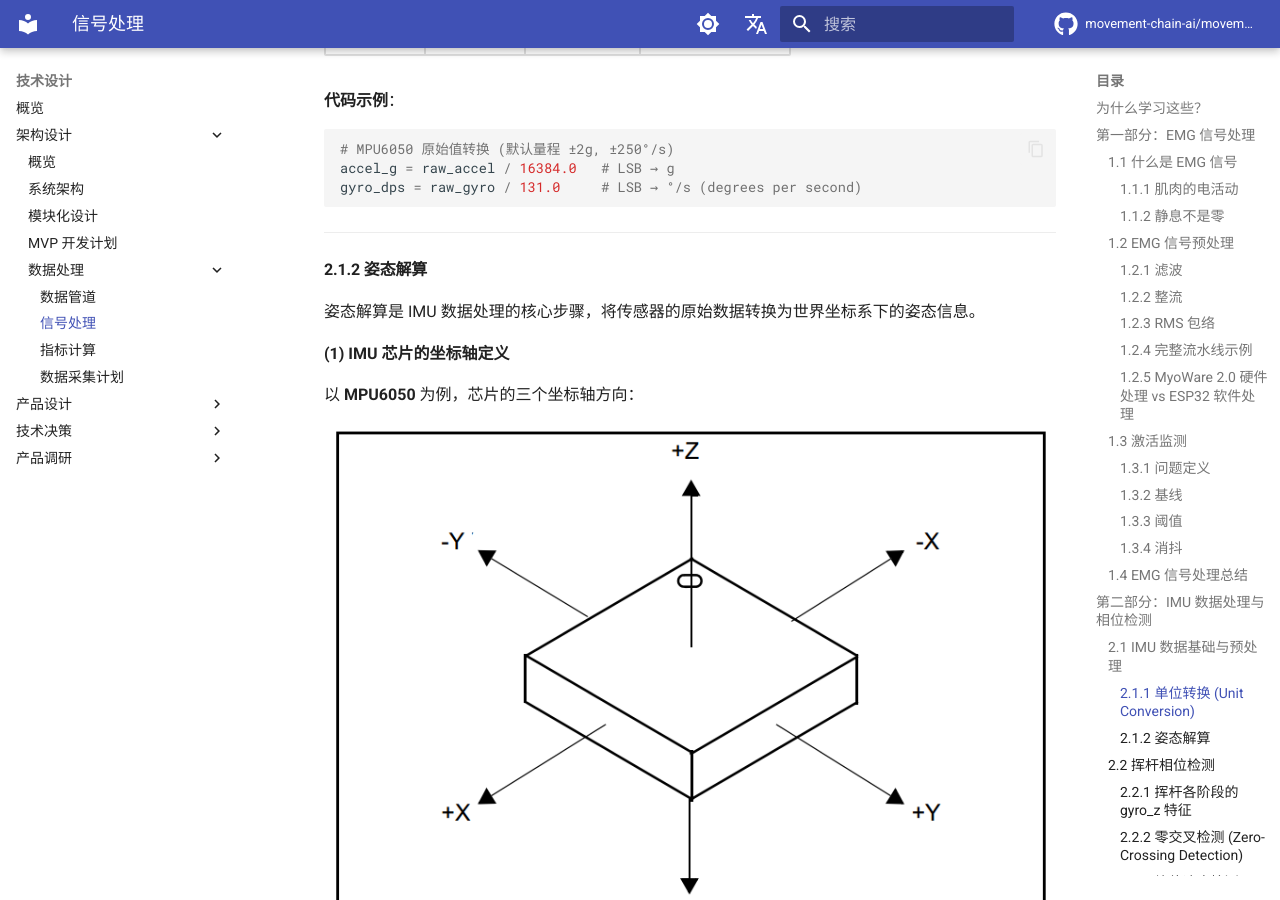
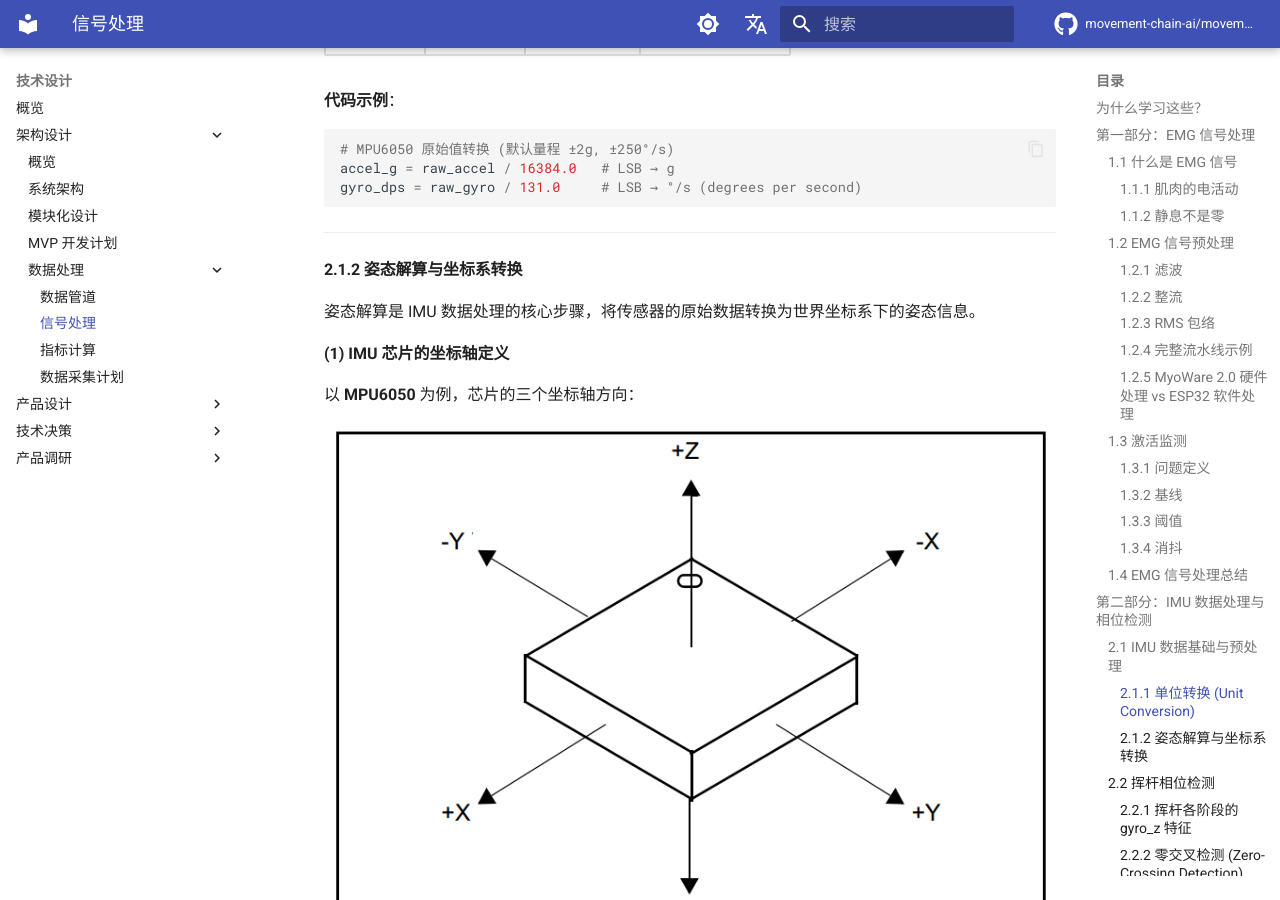
Before and after one commit to movement-chain-ai/movement-chain-docs, an MkDocs documentation site: the page built from docs/zh/design/architecture/data-processing/signal-processing.md, in a window 1280 px wide and 900 px high, scrolled down 20666 px. Built offline with MkDocs 1.6.1 and Material for MkDocs 9.7.7, drawn with Linux system fonts in a browser that asks for light colours; comment, search, counter and statistics services are not loaded; the version menu is left out; some of the changed text lies outside the part shown.

Commit message:
docs: 更新章节标题，区分姿态解算与坐标系转换
Co-Authored-By: Claude Opus 4.5 <noreply@anthropic.com>

```diff
--- a/docs/zh/design/architecture/data-processing/signal-processing.md
+++ b/docs/zh/design/architecture/data-processing/signal-processing.md
@@ -1039,7 +1039,7 @@ gyro_dps = raw_gyro / 131.0     # LSB → °/s (degrees per second)
 
 ---
 
-#### 2.1.2 姿态解算
+#### 2.1.2 姿态解算与坐标系转换
 
 姿态解算是 IMU 数据处理的核心步骤，将传感器的原始数据转换为世界坐标系下的姿态信息。
 
@@ -1189,7 +1189,7 @@ IMU 加速度计测量的是**比力 (Specific Force)**，或者理解为：传
 
 ---
 
-**(4) 为什么需要姿态解算？**
+**(4) 为什么需要姿态解算与坐标系转换？**
 
 当 IMU 绑在人体上时，传感器的坐标轴会随着身体一起旋转。这带来一个重要问题：
 
```
